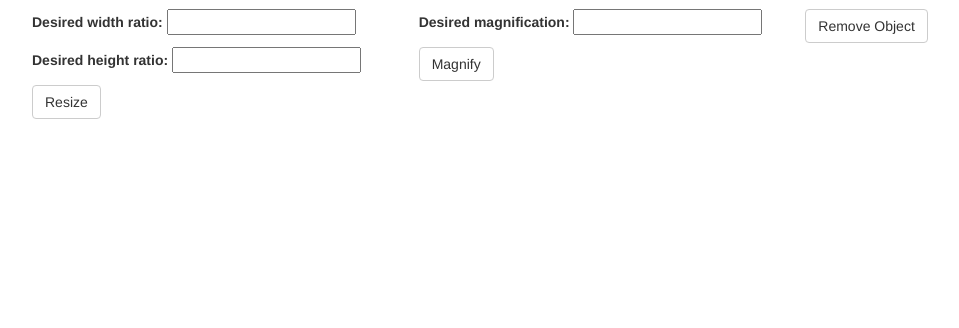
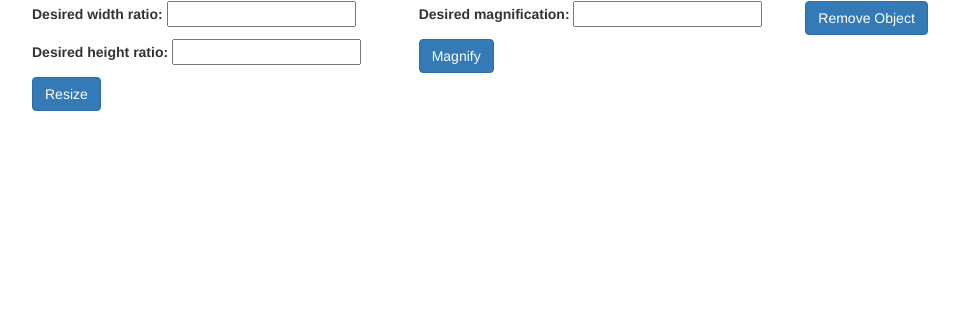
Before and after one commit to gvaibhav21/SeamCarving, a Django app: template SeamCarver/scarver/templates/scarver/displayImage.html in a window 1280 px wide. Shown: the part 472-800 px from the top of the page, without its empty margins (116-1075 px from the left). Run offline with Django 3.2, Linux system fonts and the light colour scheme; tables that the repository leaves empty hold one stand-in row (values such as "Sample post"); the template is opened without the code that fills it: values that come from a table or form of the project are taken from there, most other values are stand-ins (such as "Sample title", 1, 10 or a date in 2020); parts of the project's set-up code (start-up, migrations or seed data) failed here and were passed over; some libraries are stand-ins or nearby versions.

Commit message:
Improved UI

```diff
--- a/SeamCarver/SeamCarver/settings.py
+++ b/SeamCarver/SeamCarver/settings.py
@@ -38,7 +38,7 @@ INSTALLED_APPS = [
     'django.contrib.messages',
     'django.contrib.staticfiles',
     'scarver',
-    'crispy_forms',
+
 ]
 
 MIDDLEWARE = [
--- a/SeamCarver/scarver/forms.py
+++ b/SeamCarver/scarver/forms.py
@@ -1,7 +1,39 @@
 from django import forms
+from django.utils.safestring import mark_safe
+from django.utils.html import escape, conditional_escape
+from django.utils.encoding import force_unicode
+from django.forms.widgets import ClearableFileInput, Input, CheckboxInput
+
+class CustomClearableFileInput(ClearableFileInput):
+
+    def render(self, name, value, attrs=None):
+        substitutions = {
+            #uncomment to get 'Currently'
+            'initial_text': "", # self.initial_text,
+            'input_text': self.input_text,
+            'clear_template': '',
+            'clear_checkbox_label': self.clear_checkbox_label,
+            }
+        template = '%(input)s'
+        substitutions['input'] = Input.render(self, name, value, attrs)
+
+        if value and hasattr(value, "url"):
+            template = self.template_with_initial
+            substitutions['initial'] = ('<img src="%s" alt="%s"/>'
+                                        % (escape(value.url),
+                                           escape(force_unicode(value))))
+            if not self.is_required:
+                checkbox_name = self.clear_checkbox_name(name)
+                checkbox_id = self.clear_checkbox_id(checkbox_name)
+                substitutions['clear_checkbox_name'] = conditional_escape(checkbox_name)
+                substitutions['clear_checkbox_id'] = conditional_escape(checkbox_id)
+                substitutions['clear'] = CheckboxInput().render(checkbox_name, False, attrs={'id': checkbox_id})
+                substitutions['clear_template'] = self.template_with_clear % substitutions
+
+        return mark_safe(template % substitutions)
 
 class ImageUploadForm(forms.Form):
-    image = forms.ImageField()
+    image = forms.ImageField(widget=CustomClearableFileInput())
     # image.widget.attrs['class'] = 'form-control'
 
 
--- a/SeamCarver/scarver/templates/scarver/displayImage.html
+++ b/SeamCarver/scarver/templates/scarver/displayImage.html
@@ -2,9 +2,9 @@
 {% block content %}
 <div style = "margin:0 auto; max-width: 80%">
   <div style = "margin:0 auto; display:block;">
-    <img src="/static/UploadedImages/{{image_name}}" style = "margin:0 auto; display:block; alt="My Image">
-    <p style = "font-size:24px;text-align:center">Image Width: {{image_width}} px</p>
-    <p style = "font-size:24px;text-align:center">Image Height: {{image_height}} px</p>
+    <img src="/static/UploadedImages/{{image_name}}" style = "margin:0 auto; display:block;" alt="My Image">
+    <p style = "margin:10px;font-size:18px;text-align:center"><strong>Image Width: {{image_width}} px</strong></p>
+    <p style = "font-size:18px;text-align:center"><strong>Image Height: {{image_height}} px</strong></p>
 
   </div>
 
@@ -15,7 +15,7 @@
         {% csrf_token %}
         <input type="hidden" name="image_name" value="{{image_name}}">
         {{resizeform.as_p}}
-        <button type="submit" class="save btn btn-default">Resize</button>
+        <button type="submit" class=" btn btn-primary">Resize</button>
       </form>
 
     </div>
@@ -24,7 +24,7 @@
         {% csrf_token %}
         <input type="hidden" name="image_name" value="{{image_name}}">
         {{magnifyform.as_p}}
-        <button type="submit" class="save btn btn-default">Magnify</button>
+        <button type="submit" class=" btn btn-primary">Magnify</button>
       </form>
 
     </div>
@@ -34,7 +34,7 @@
       <form action="{%url 'objectRemovalSelection'%}" method="POST">
         {% csrf_token %}
         <input type="hidden" name="image_name" value="{{image_name}}">
-        <button type="submit" class="save btn btn-default">Remove Object</button>
+        <button type="submit" class=" btn btn-primary">Remove Object</button>
       </form></div>
   </div>
 </div>
--- a/myenv/pip-selfcheck.json
+++ b/myenv/pip-selfcheck.json
@@ -1 +1 @@
-{"last_check":"2017-04-17T18:58:13Z","pypi_version":"9.0.1"}
+{"last_check":"2017-04-29T09:42:29Z","pypi_version":"9.0.1"}
--- a/requirements.txt
+++ b/requirements.txt
@@ -2,6 +2,7 @@ appdirs==1.4.3
 cycler==0.10.0
 decorator==4.0.11
 Django==1.10.6
+django-bootstrap==0.2.4
 django-crispy-forms==1.6.1
 functools32==3.2.3.post2
 image==1.5.5
```
Also changed, not shown: SeamCarver/scarver/static/UploadedImages/Broadway_tower_edit_carved.jpg, SeamCarver/scarver/static/UploadedImages/highschool_small_gray.jpg, SeamCarver/scarver/static/UploadedImages/highschool_small_modified.jpg, SeamCarver/scarver/static/UploadedImages/selfie_gray.jpg, SeamCarver/scarver/static/UploadedImages/selfie_modified.jpg, 2 other files.
